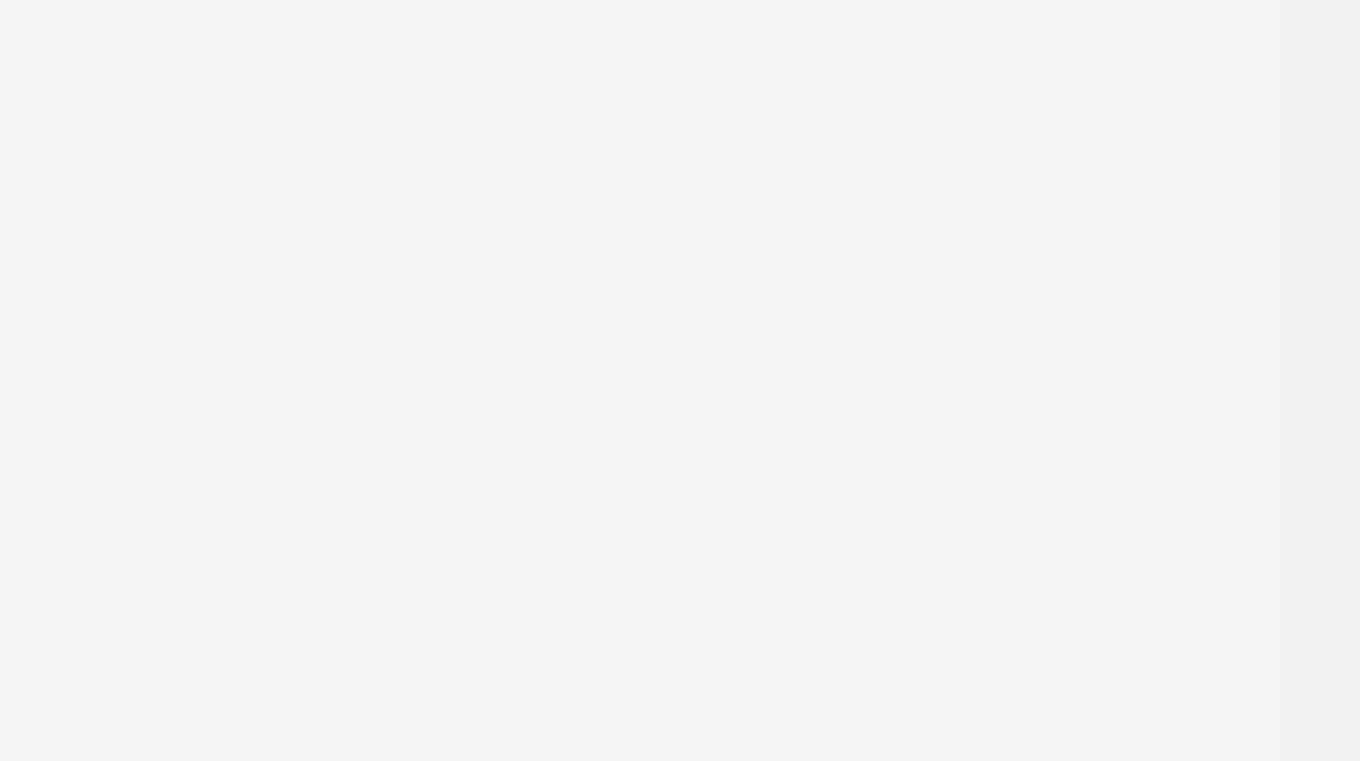
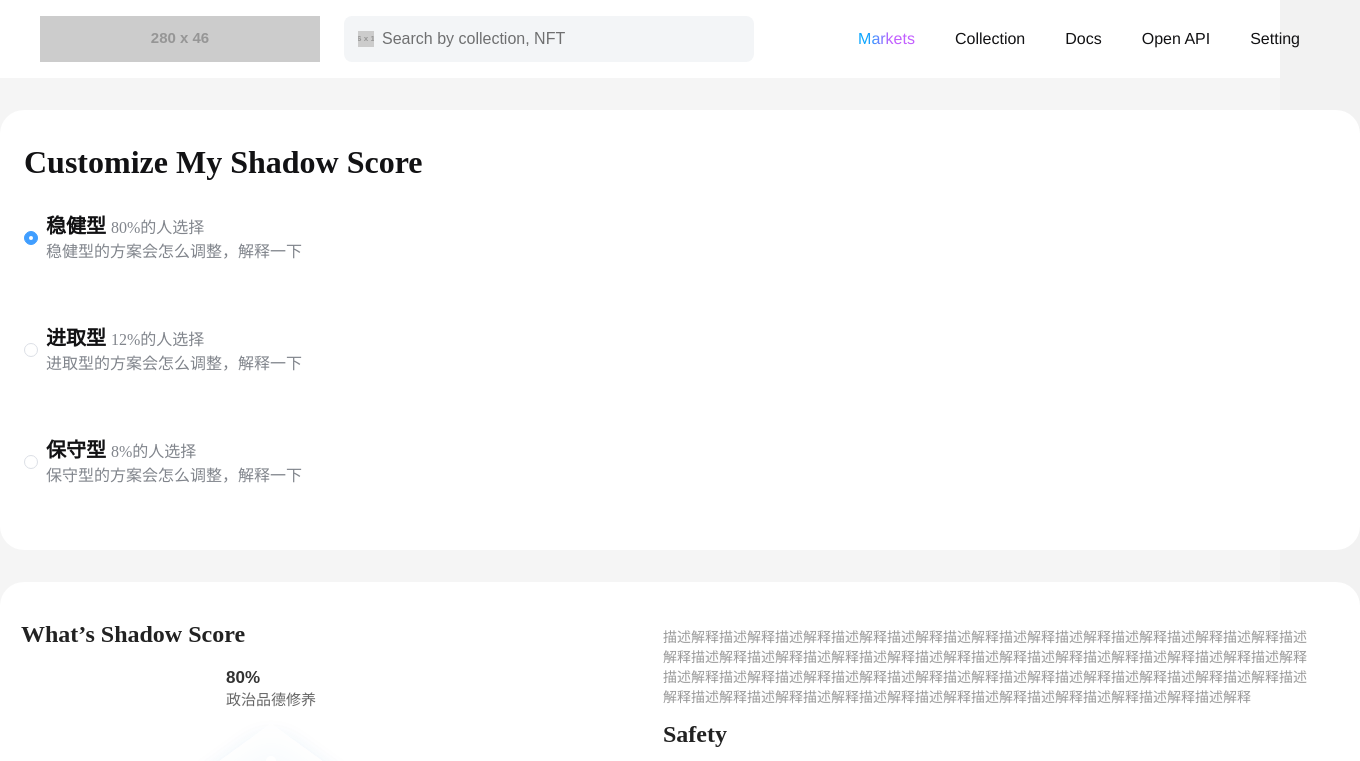
Before and after one commit to savour-community/shadow-nft-app, a Vue app: page /Setting in a window 1280 px wide. Before the commit this address had no page. Shown: the top 761 px of the page, 1360 px wide, since content can reach past the window. Built offline with nearby package versions, Linux system fonts and the light colour scheme.

Commit message:
Setting Complete

```diff
--- a/src/router/index.js
+++ b/src/router/index.js
@@ -3,9 +3,18 @@ import Markets from '../views/Markets/index.vue';
 
 const routes = [
     {
+      path: '/',
+      redirect: '/Markets'
+    },
+    {
       path: '/Markets',
       name: 'Markets',
       component: Markets
+    },
+    {
+      path: '/Setting',
+      name: 'Setting',
+      component: () => import(/* webpackChunkName: "Setting" */ '@/views/Setting/index.vue')
     }
   // {
   //   path: '/about',
--- /dev/null
+++ b/src/views/Setting/components/customize.vue
@@ -0,0 +1,104 @@
+<template>
+  <div class="customize-container">
+    <div class="customize-box">
+      <h6 class="customize-title">Customize My Shadow Score</h6>
+      <div class="customize-content-box">
+        <el-radio-group v-model="radio">
+          <el-radio :label="3">
+            <slot>
+              <p class="customize-content-desc">
+                <span>稳健型</span>80%的人选择
+              </p>
+              <p class="customize-content-desc">
+                稳健型的方案会怎么调整，解释一下
+              </p>
+            </slot>
+          </el-radio>
+          <el-radio :label="6">
+            <slot>
+              <p class="customize-content-desc">
+                <span>进取型</span>12%的人选择
+              </p>
+              <p class="customize-content-desc">
+                进取型的方案会怎么调整，解释一下
+              </p>
+            </slot></el-radio
+          >
+          <el-radio :label="9">
+            <slot>
+              <p class="customize-content-desc">
+                <span>保守型</span>8%的人选择
+              </p>
+              <p class="customize-content-desc">
+                保守型的方案会怎么调整，解释一下
+              </p>
+            </slot>
+          </el-radio>
+        </el-radio-group>
+      </div>
+    </div>
+  </div>
+</template>
+
+<script setup>
+import { ref } from 'vue';
+
+const radio = ref(3);
+
+</script>
+
+<style lang="scss" scoped>
+.customize-container {
+  width: 100%;
+  .customize-box {
+    width: 1360px;
+    padding: 32px 24px;
+    background: #ffffff;
+    border-radius: 24px;
+    margin: 32px auto;
+    box-sizing: border-box;
+    .customize-title {
+      font-family: "IBM Plex Sans";
+      font-style: normal;
+      font-weight: 700;
+      font-size: 32px;
+      line-height: 40px;
+      /* identical to box height, or 125% */
+      text-transform: capitalize;
+      /* Gray [T]/T1_Title */
+      color: #121214;
+    }
+    .customize-content-box {
+        :deep(.el-radio-group){
+            flex-direction: column;
+            .el-radio{
+                margin-right: 0;
+                margin: 40px 0;
+            }
+        }
+      .customize-content-desc {
+        /* Regular/16 */
+        font-family: "IBM Plex Sans";
+        font-style: normal;
+        font-weight: 400;
+        font-size: 16px;
+        line-height: 24px;
+        /* Gray [T]/T2 */
+        color: #81858c;
+        span {
+          /* Semibold/20 */
+          font-family: "IBM Plex Sans";
+          font-style: normal;
+          font-weight: 600;
+          font-size: 20px;
+          line-height: 28px;
+          /* identical to box height, or 140% */
+          /* Gray [T]/T1_Title */
+          color: #121214;
+          margin-right: 5px;
+        }
+      }
+    }
+  }
+}
+</style>
--- /dev/null
+++ b/src/views/Setting/index.vue
@@ -0,0 +1,17 @@
+<template>
+  <default-layout>
+    <div class="shadow-setting-container">
+        <customize />
+        <what-shadow-score />
+    </div>
+  </default-layout>
+</template>
+
+<script setup>
+import DefaultLayout from '@/layout/defaultLayout.vue';
+import Customize from './components/customize.vue';
+import WhatShadowScore from '@/components/whatShadowScore.vue';
+</script>
+
+<style lang="scss" scoped>
+</style>
```
